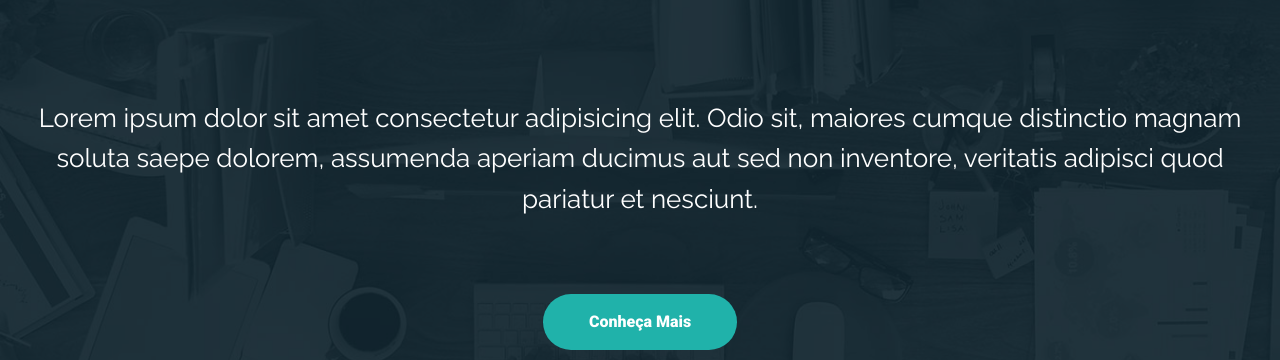
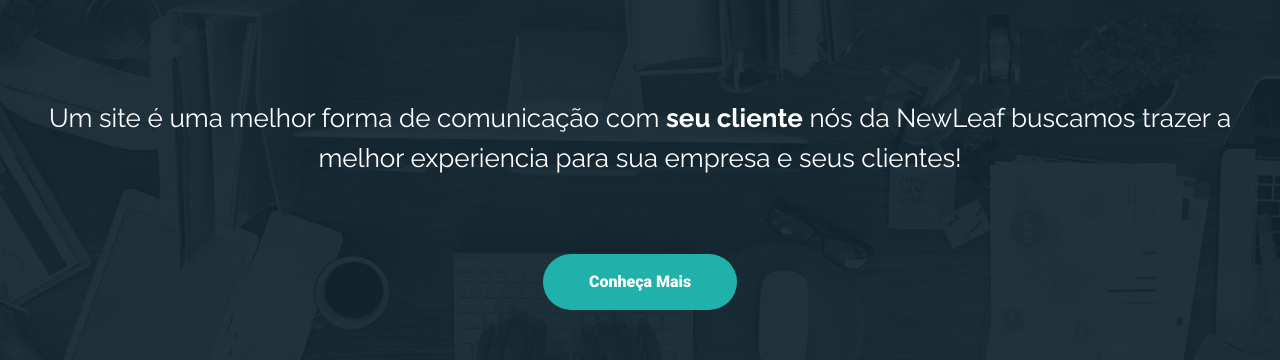
Before and after one commit to Guilherme-A-Lara/newleaf-site-up-to-view, a plain HTML site: page index.html in a window 1280 px wide. Shown: the part 440-800 px from the top of the page. Drawn offline with Linux system fonts and the light colour scheme.

Commit message:
index
Mudanca de talline da first section (tirei o lorem e coloquei um texto)

```diff
--- a/index.html
+++ b/index.html
@@ -65,7 +65,9 @@
                 </h1>
 
                 <p class="tagline">
-                    Lorem ipsum dolor sit amet consectetur adipisicing elit. Odio sit, maiores cumque distinctio magnam soluta saepe dolorem, assumenda aperiam ducimus aut sed non inventore, veritatis adipisci quod pariatur et nesciunt.
+                    Um site é uma melhor forma de comunicação com <strong>seu cliente</strong> nós da NewLeaf buscamos trazer a melhor experiencia para sua empresa e seus clientes!
+
+
                 </p>
                 <a class="btn btn-full" href="#about">Conheça Mais</a>
             </div>
```
